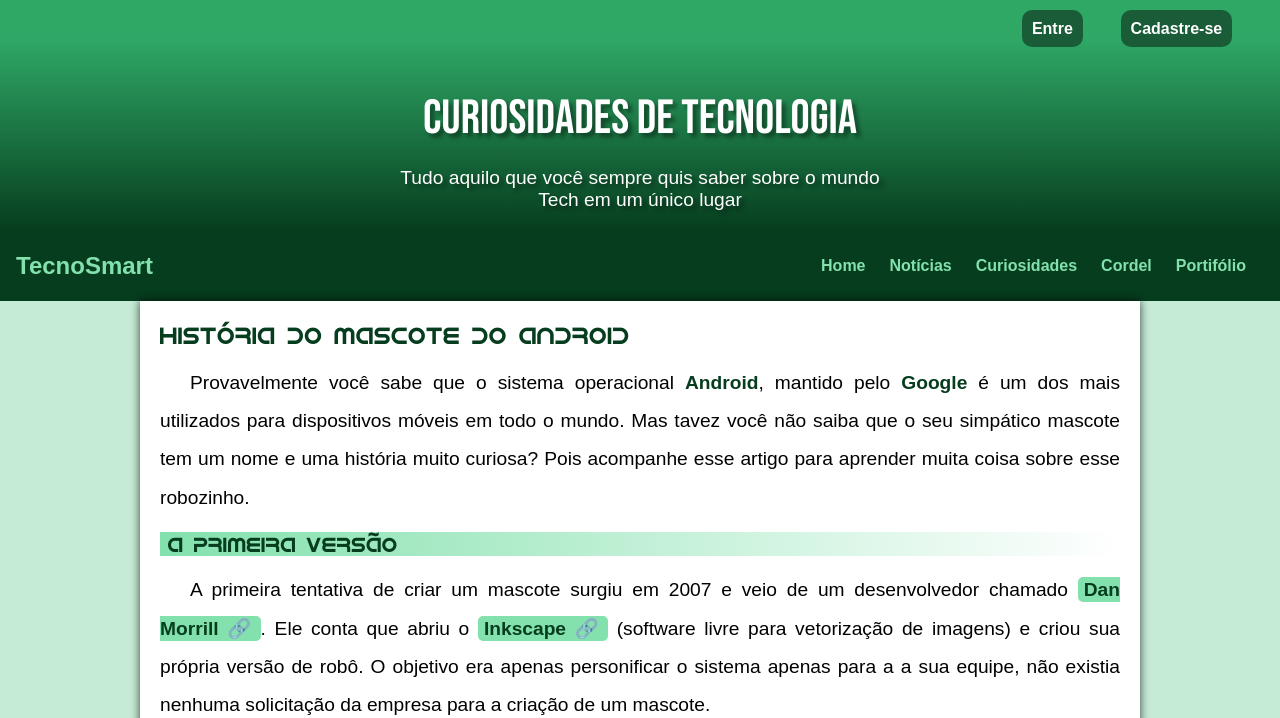
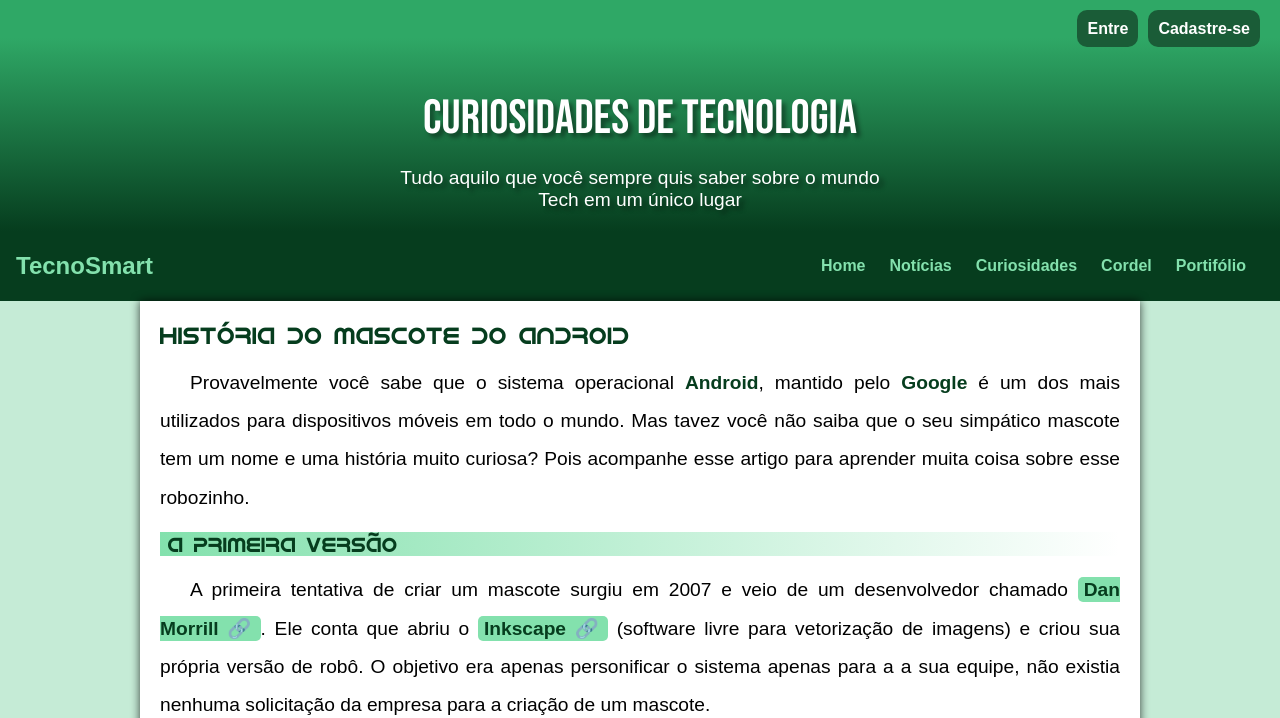
Before and after one commit to zIthalo/projeto-android, a plain HTML site: page index.html in a window 1280 px wide. Shown: the top 718 px of the page. Drawn offline with Linux system fonts and the light colour scheme.

Commit message:
Update style.css

```diff
--- a/estilos/style.css
+++ b/estilos/style.css
@@ -52,7 +52,7 @@ a.externo::after{
 
 #l1, #l2{
     margin-top: 10px;
-    margin-right: 3%;
+    margin-right: 10px;
     cursor: pointer;
 }
 
```
